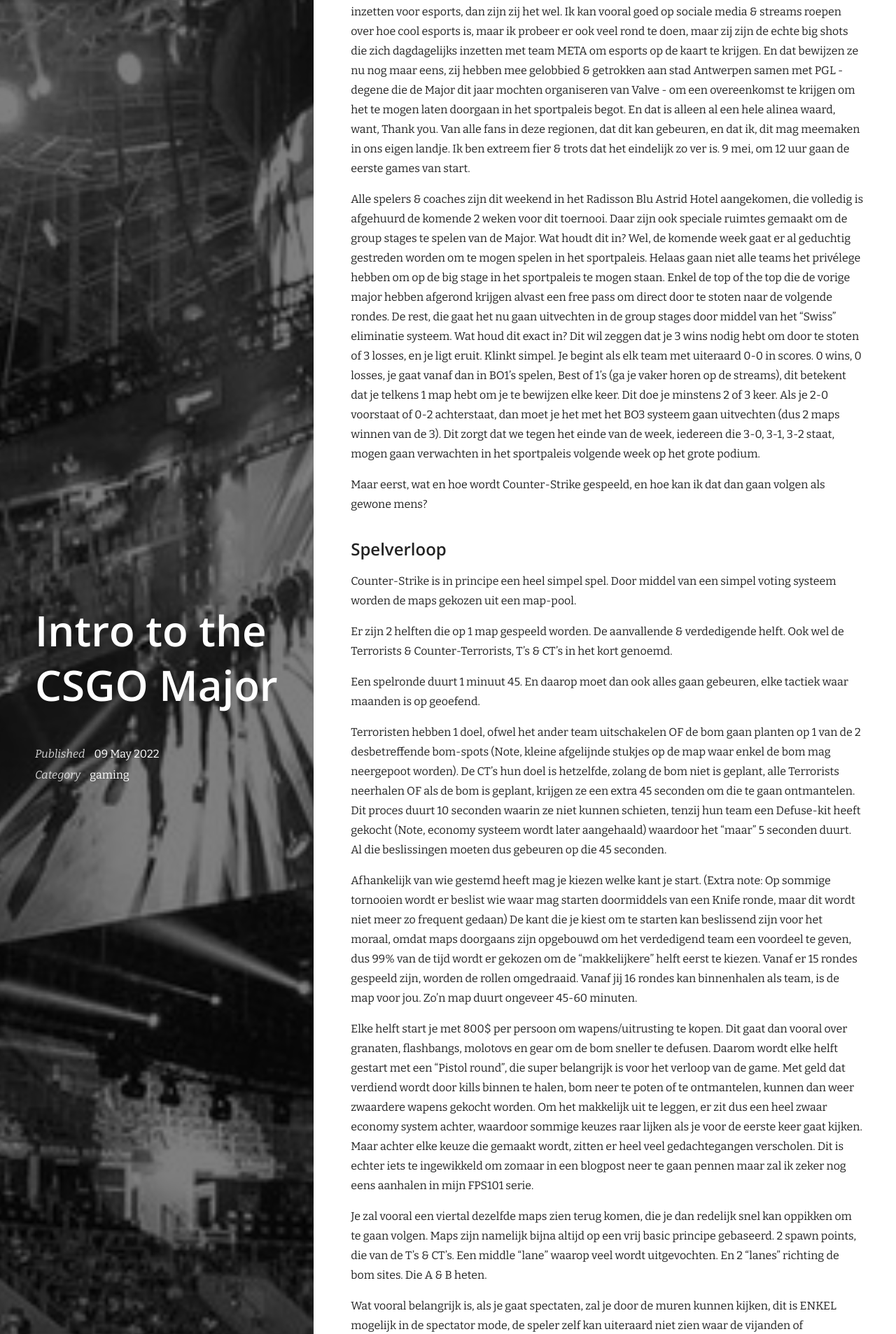
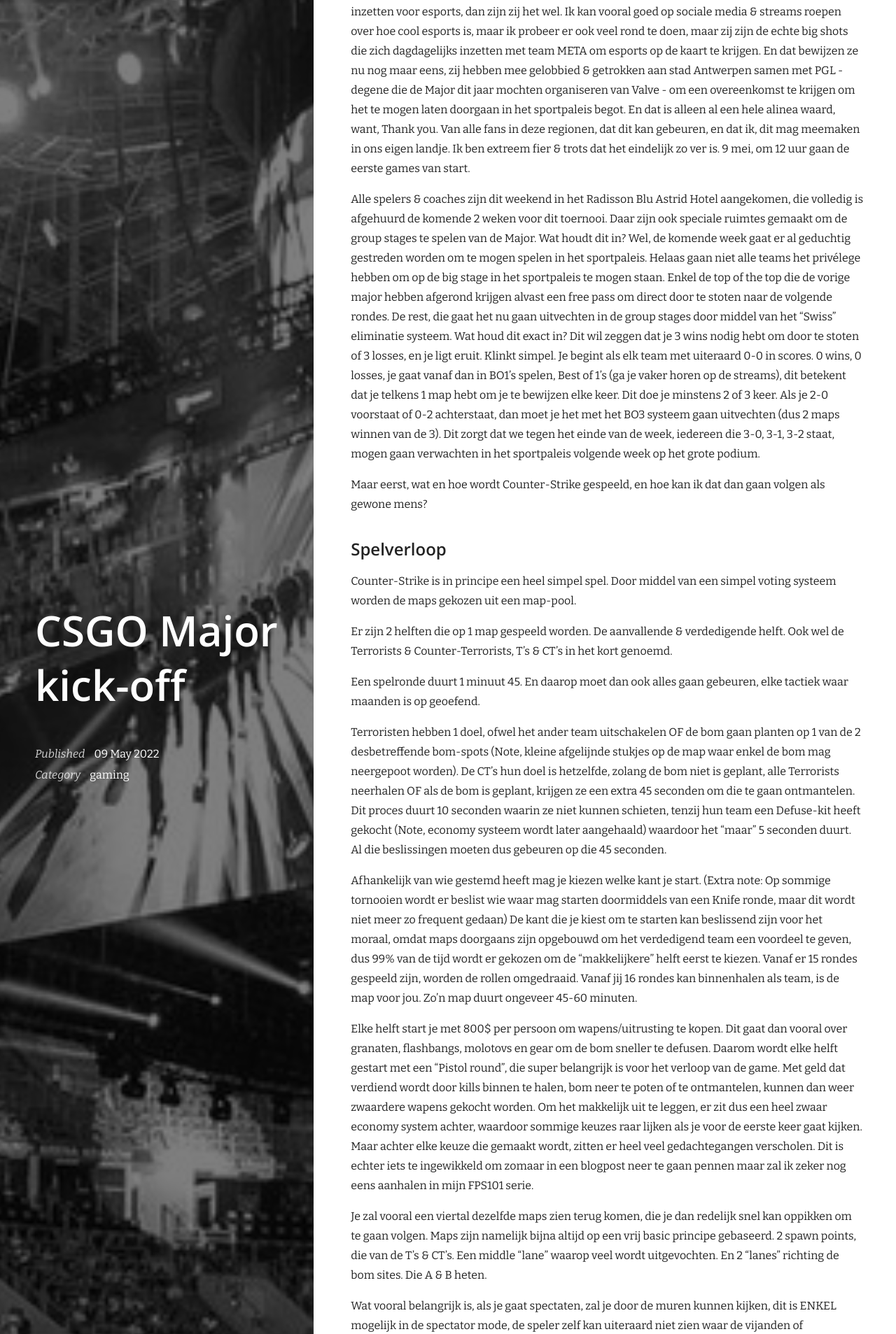
Before and after one commit to jNoxx/jnoxx-blog, a Jekyll site: the page built from _posts/2022-09-05-csgo-major.md, in a window 1280 px wide. Shown: the part 1473-3380 px from the top of the page at 70% size. Built offline with Jekyll 4.4.1, drawn with Linux system fonts in a browser that asks for light colours; nearby versions of some CDN libraries; Markdown is read by kramdown in place of the engine named in the settings.

Commit message:
Titel updaten

```diff
--- a/_posts/2022-09-05-csgo-major.md
+++ b/_posts/2022-09-05-csgo-major.md
@@ -1,6 +1,6 @@
 ---
 layout: post
-title: "Intro to the CSGO Major"
+title: "CSGO Major kick-off"
 date: 2022-05-09 10:00:00
 categories: gaming
 featured_image: /images/csgo-major.jpg
```
